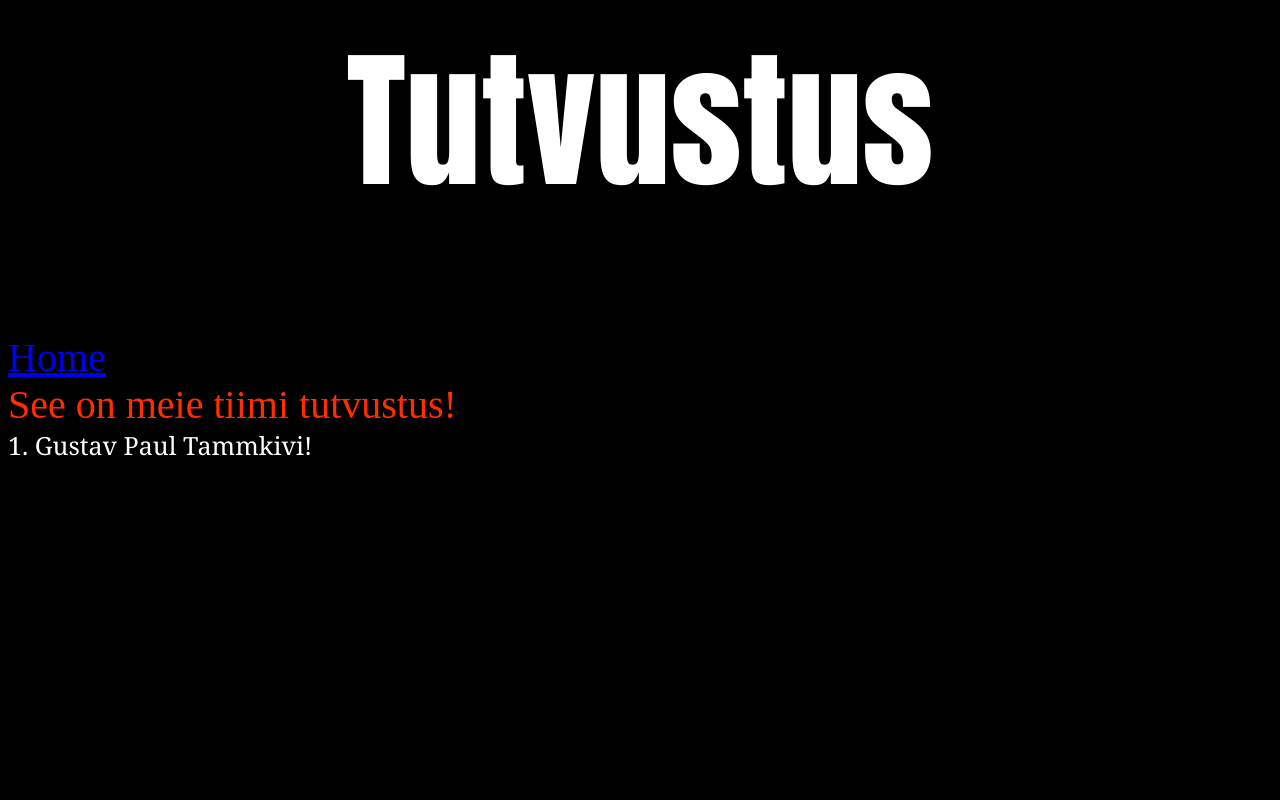
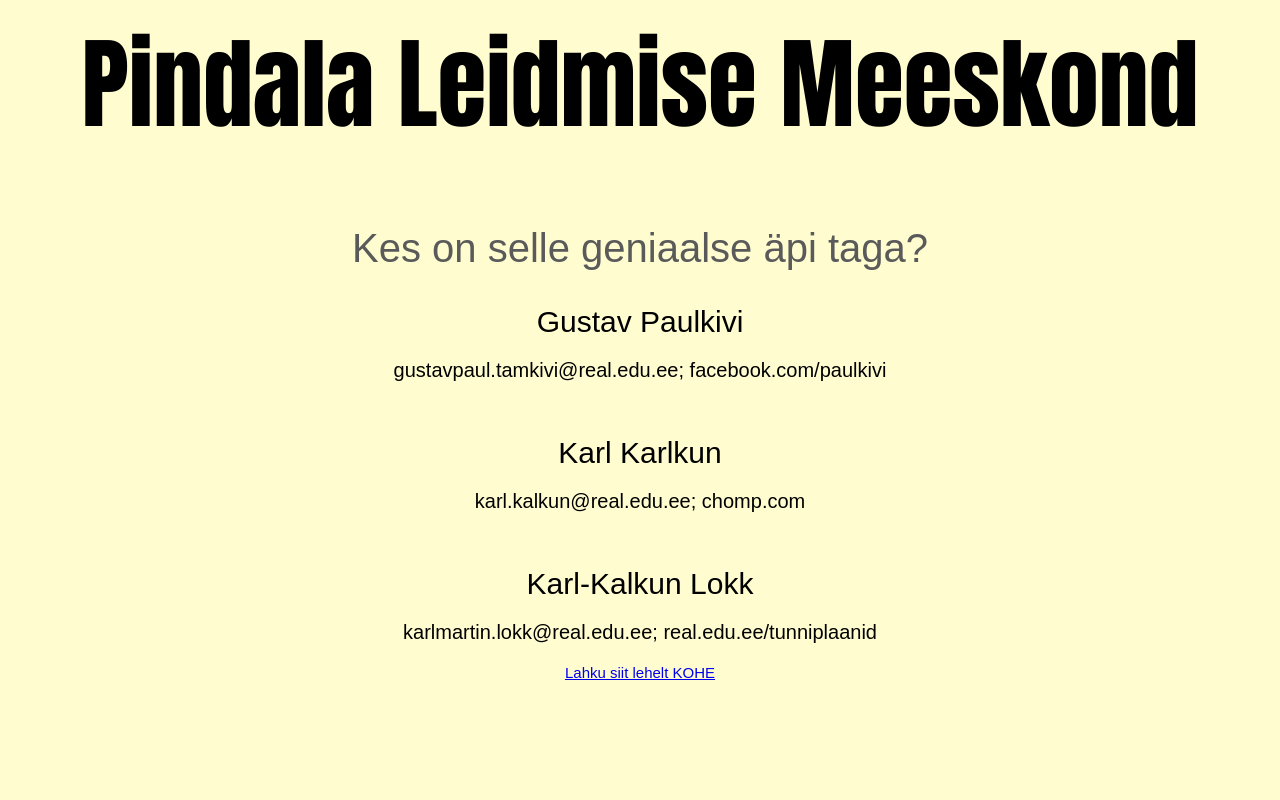
Before and after one commit to sego-w/pindalaleidmine-lol, a Django app: page /description in a window 1280 px wide. Run offline with Django 4.2, Linux system fonts and the light colour scheme.

Commit message:
website looks pretty now :p
doesn't do anything but it looks purty

```diff
--- a/base/templates/description.html
+++ b/base/templates/description.html
@@ -1,17 +1,28 @@
 <h1>
-    <h1 style= "font-family: Impact, Haettenschweiler, 'Arial Narrow Bold', sans-serif; color: #ffff; font-size: 150; text-align: center;">Tutvustus</h1>
+    <h1 style= "font-family: Impact, Haettenschweiler, 'Arial Narrow Bold', sans-serif; color: #000000; font-size: 100; text-align: center;">Pindala Leidmise Meeskond</h1>
 </h1>
 
-<nav>
-    <a href="{% url 'home' %}">Home</a>
-</nav>
+<head>
+    <link rel="preconnect" href="https://fonts.googleapis.com">
+    <link rel="preconnect" href="https://fonts.gstatic.com" crossorigin>
+    <link href="https://fonts.googleapis.com/css2?family=Montserrat:ital,wght@0,100;1,200&display=swap" rel="stylesheet">
+</head>
 
-<body bgcolor= "#0000" style= "font-family:'Times New Roman', Times, serif; font-size: 40; color: #ff2d00;">
-        See on meie tiimi tutvustus!
+<body bgcolor= "#FFFDD0" style= "font-family: Monsterrat, sans-serif; font-size: 40; color: #5a5a5a; text-align: center;">
+        Kes on selle geniaalse äpi taga?
+        <br>
 
-
-    <small style= "font-family:Georgia, 'Times New Roman', Times, serif; color: #ffff; font-size: 25;">
-        <br>1. Gustav Paul Tammkivi!
+    <small style= "font-family: Monsterrat, sans-serif; color: #000000; font-size: 30;text-align: center;">
+        <br>Gustav Paulkivi<br>
+        <p style="font-size:20;text-align: center">gustavpaul.tamkivi@real.edu.ee; facebook.com/paulkivi</p>
+        <br>Karl Karlkun<br>
+        <p style="font-size:20;text-align: center">karl.kalkun@real.edu.ee; chomp.com</p>
+        <br>Karl-Kalkun Lokk<br>
+        <p style="font-size:20;text-align: center">karlmartin.lokk@real.edu.ee; real.edu.ee/tunniplaanid</p>
     </small>
 
+    <nav>
+        <a href="{% url 'home' %}" style="font-family: Monsterrat, sans-serif; font-size: 15;">Lahku siit lehelt KOHE</a>
+    </nav>
+
 </body>
```
Also changed, not shown: base/templates/base.html (+13 -9 lines), db.sqlite3.
